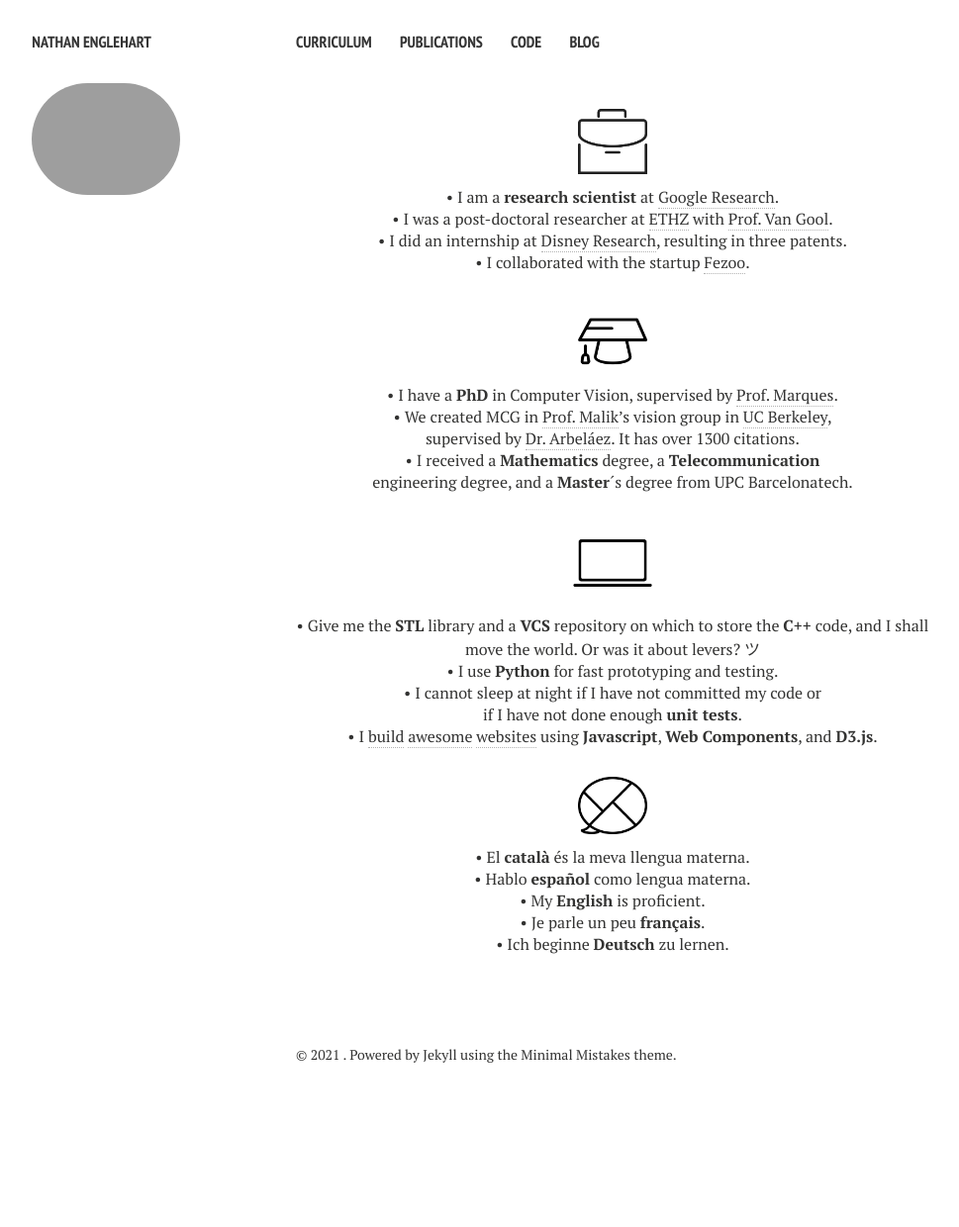
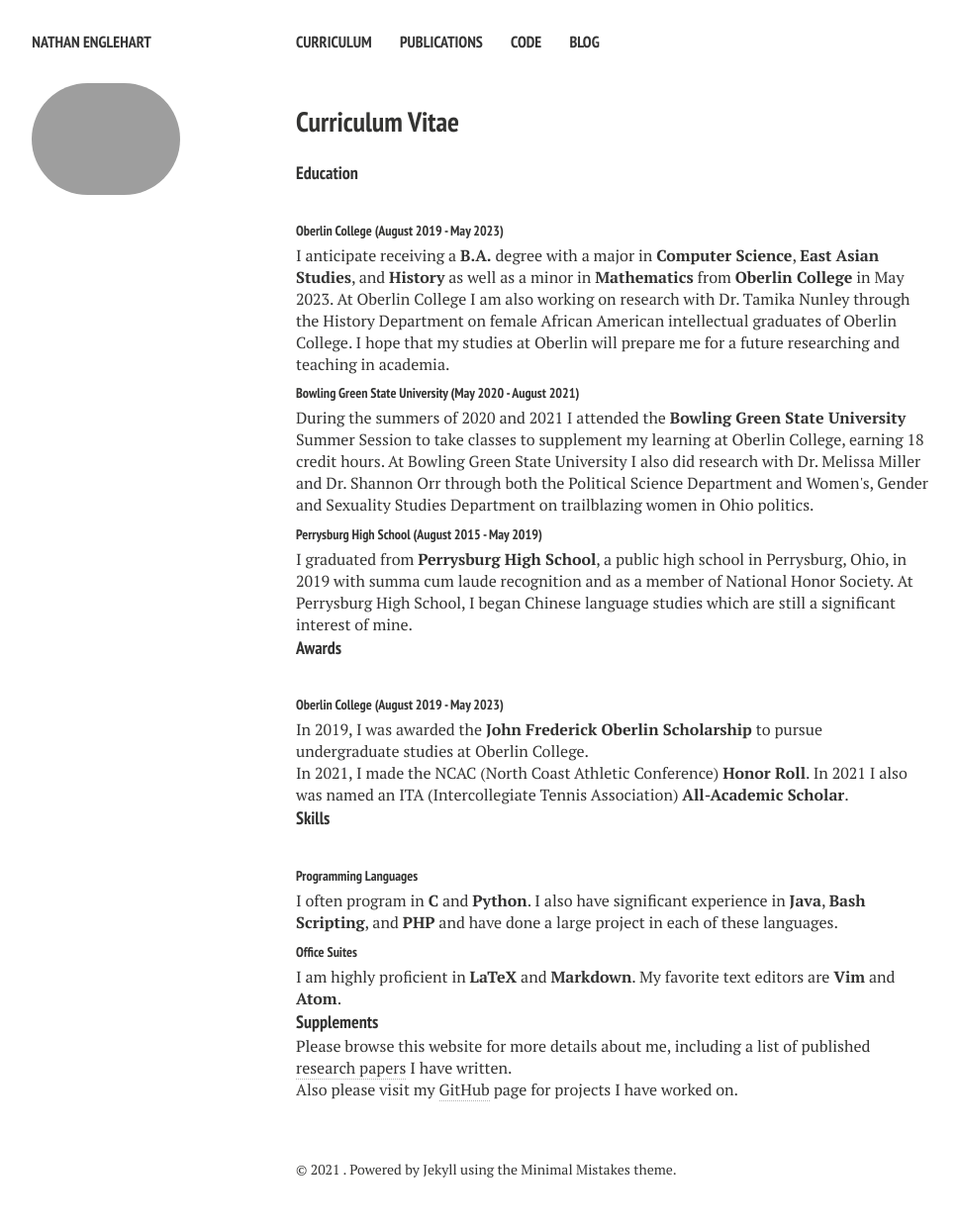
Before and after one commit to nathanenglehart/nathanenglehart.github.io, a Jekyll site: the page built from cv.md, in a window 1280 px wide. Shown: the whole page at 99% size, without its empty margins (21-990 px from the left). Built offline with Jekyll 4.4.1, drawn with Linux system fonts in a browser that asks for light colours; nearby versions of some CDN libraries; before the commit the page ends 1124 px from its top, so only the background shows below that.

Commit message:
Update cv.html

```diff
--- a/_layouts/cv.html
+++ b/_layouts/cv.html
@@ -44,29 +44,53 @@
   <article>
     <h1>{{ page.title }}</h1>
     <div class="article-wrap">
-    <p align="center" class=bottom-small><img src="{{ site.url }}/images/CV/business.png" alt="Work Experience" width="70" height="70"></p>
-    <p align="center">&#8226 I am a <strong>research scientist</strong> at <a href="https://research.google.com" target="_blank">Google Research</a>.</p>
-    <p align="center">&#8226 I was a post-doctoral researcher at <a href="http://www.vision.ee.ethz.ch/index.en.html" target="_blank">ETHZ</a> with <a href="http://www.vision.ee.ethz.ch/members/get_member.cgi?id=1" target="_blank">Prof. Van Gool</a>.</p>
-    <p align="center">&#8226 I did an internship at <a href="http://www.disneyresearch.com/research-labs/disney-research-zurich/" target="_blank">Disney Research</a>, resulting in three patents.</p>
-    <p align="center" class="bottom-three">&#8226 I collaborated with the startup <a href="https://gestoos.com" target="_blank">Fezoo</a>.</p>
+      <p></p>
+      <h2>Curriculum Vitae</h2>
+      <p></p>
+      <h4>Education</h4>
+      <p></p>
+      <h6>Oberlin College (August 2019 - May 2023)</h6>
+      <p></p>
+      <p class="paragraph">
+      I anticipate receiving a <strong>B.A.</strong> degree with a major in <strong>Computer Science</strong>, <strong>East Asian Studies</strong>, and <strong>History</strong> as well as a minor in <strong>Mathematics</strong> from <strong>Oberlin College</strong> in May 2023. At Oberlin College I am also working on research with Dr. Tamika Nunley through the History Department on female African American intellectual graduates of Oberlin College. I hope that my studies at Oberlin will prepare me for a future researching and teaching in academia.
+      </p>
+      <p></p>
+      <h6>Bowling Green State University (May 2020 - August 2021)</h6>
+      <p></p>
+      <p class="paragraph">During the summers of 2020 and 2021 I attended the <strong>Bowling Green State University</strong> Summer Session to take classes to supplement my learning at Oberlin College, earning 18 credit hours. At Bowling Green State University I also did research with Dr. Melissa Miller and Dr. Shannon Orr through both the Political Science Department and Women's, Gender and Sexuality Studies Department on trailblazing women in Ohio politics. </p>
+      <p></p>
+      <h6>Perrysburg High School (August 2015 - May 2019)</h6>
+      <p></p>
+      <p class="paragraph">
+      I graduated from <strong>Perrysburg High School</strong>, a public high school in Perrysburg, Ohio, in 2019 with summa cum laude recognition and as a member of National Honor Society. At Perrysburg High School, I began Chinese language studies which are still a significant interest of mine.
+      </p>
+      <p></p>
+      <h4>Awards</h4>
+      <p></p>
+      <h6>Oberlin College (August 2019 - May 2023)</h6>
+      <p></p>
+      <p class="paragraph">In 2019, I was awarded the <strong>John Frederick Oberlin Scholarship</strong> to pursue undergraduate studies at Oberlin College. </p>
+      <p></p>
+      <p class="paragraph">In 2021, I made the NCAC (North Coast Athletic Conference) <strong>Honor Roll</strong>. In 2021 I also was named an ITA (Intercollegiate Tennis Association) <strong>All-Academic Scholar</strong>.</p>
+      <p></p>
+      <h4>Skills</h4>
+      <p></p>
+      <h6>Programming Languages</h6>
+      <p></p>
+      <!-- <h6>Machine Learning and Deep Learning</h6> <p class="paragraph">Statistical Methods and Optimization Methods.</p> overview of statistical models and algorithms used in machine learning for classification, prediction, clustering, hidden variable modeling, and sequence learning. Fundamentals of probability, Bayesian inference and decision theory, model selection, and stochastic optimization. Modeling approaches include directed and undirected graphs, parametric, nonparametric and semi-parametric mixture models, Hidden Markov Models, and selected non-probabilistic techniques such as Support Vector Machines and Neural Networks. Emphasis throughout is on probabilistic reasoning from data. -->
+      <p class="paragraph">I often program in <strong>C</strong> and <strong>Python</strong>. I also have significant experience in <strong>Java</strong>, <strong>Bash Scripting</strong>, and <strong>PHP</strong> and have done a large project in each of these languages. </p>
+      <p></p>
+      <h6>Office Suites</h6>
+      <p></p>
+      <p class="paragraph">I am highly proficient in <strong>LaTeX</strong> and <strong>Markdown</strong>. My favorite text editors are <strong>Vim</strong> and <strong>Atom</strong>.</p>
+      <p></p>
+      <h4>Supplements</h4>
+      <p></p>
+      <p class="paragraph">Please browse this website for more details about me, including a list of published <a style="color: #343434; text-decoration: none; border-bottom: 1px dotted #b3b3b3;" href="/research/">research papers</a> I have written.</p>
+      <p></p>
+      <p class="paragraph">Also please visit my <a style="color: #343434; text-decoration: none; border-bottom: 1px dotted #b3b3b3;" href="https://github.com/nathanenglehart">GitHub</a> page for projects I have worked on.</p>
 
-    <p align="center" class=bottom-small><img src="{{ site.url }}/images/CV/study2.png" alt="Education" width="70" height="70"></p>
-    <p align="center">&#8226 I have a <strong>PhD</strong> in Computer Vision, supervised by <a href="https://imatge.upc.edu/web/ferran" target="_blank">Prof. Marques</a>.</p>
-    <p align="center">&#8226 We created MCG in <a href="http://www.cs.berkeley.edu/~malik/" target="_blank">Prof. Malik</a>’s vision group in <a href="http://www.berkeley.edu" target="_blank">UC Berkeley</a>,<br>supervised by <a href="http://www.cs.berkeley.edu/~arbelaez/index.html" target="_blank">Dr. Arbeláez</a>. It has over 1300 citations.</p>
-    <p align="center" class="bottom-three">&#8226 I received a <strong>Mathematics</strong> degree, a <strong>Telecommunication</strong><br>engineering degree, and a <strong>Master</strong>´s degree from UPC Barcelonatech</a>.</p>
 
-    <p align="center" class=bottom-small><img src="{{ site.url }}/images/CV/computer2.png" alt="Computer Skills" width="80" height="80"></p>
-    <p align="center">&#8226 Give me the <strong>STL</strong> library and a <strong>VCS</strong> repository on which to store the <strong>C++</strong> code, and I shall move the world. Or was it about levers? &#12484;</p>
-    <p align="center">&#8226 I use <strong>Python</strong> for fast prototyping and testing.</p>
-    <p align="center">&#8226 I cannot sleep at night if I have not committed my code or<br>if I have not done enough <strong>unit tests</strong>.</p>
-    <p align="center" class="bottom-three">&#8226 I <a href="http://goo.gl/XbK9qN" target="_blank">build</a> <a href="http://www.vision.ee.ethz.ch/~cvlsegmentation/" target="_blank">awesome</a> <a href="http://davischallenge.org" target="_blank">websites</a> using <strong>Javascript</strong>, <strong>Web Components</strong>, and <strong>D3.js</strong>.</p>
-
-    <p align="center" class=bottom-small><img src="{{ site.url }}/images/CV/talk.png" alt="Languages" width="70" height="70"></p>
-    <p align="center">&#8226 El <strong>català</strong> és la meva llengua materna.</p>
-    <p align="center">&#8226 Hablo <strong>español</strong> como lengua materna.</p>
-    <p align="center">&#8226 My <strong>English</strong> is proficient.</p>
-    <p align="center">&#8226 Je parle un peu <strong>français</strong>.</p>
-    <p align="center" class="bottom-three">&#8226 Ich beginne <strong>Deutsch</strong> zu lernen.</p>
 
 
 
```
